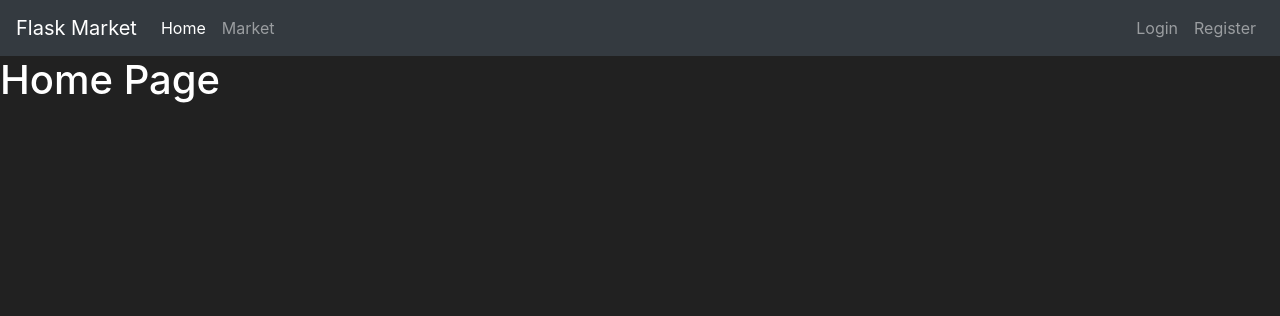
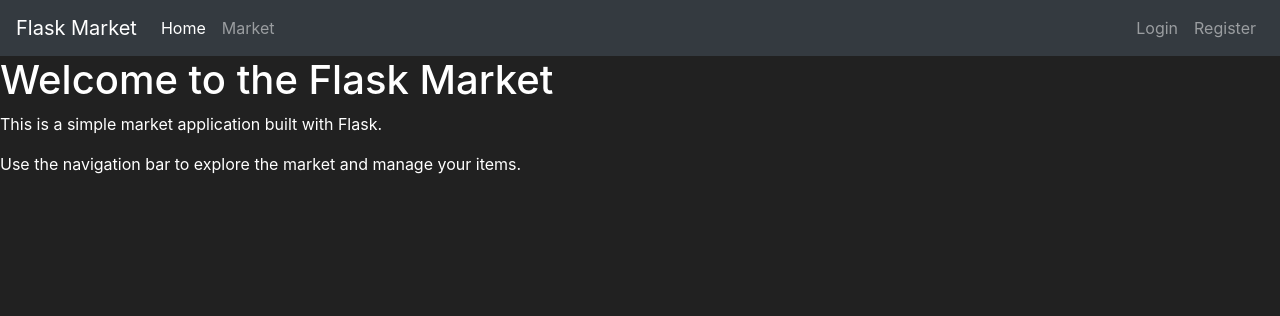
Before and after one commit to HarshalMeshram7/Flask-Market, a Flask app: page / in a window 1280 px wide. Shown: the top 316 px of the page. Run offline with Flask 3, Linux system fonts and the light colour scheme; some libraries are stand-ins or nearby versions.

Commit message:
template inheritance completed

```diff
--- a/market.py
+++ b/market.py
@@ -1,10 +1,10 @@
-from flask import Flask, render_template
+from flask import Flask, render_template, url_for
 
 app = Flask(__name__)
 
 @app.route("/")
 @app.route('/home')
-def hello_world():
+def home_page():
     return render_template('home.html')
 
 @app.route('/market')
--- /dev/null
+++ b/templates/base.html
@@ -0,0 +1,59 @@
+<!doctype html>
+<html lang="en">
+   <head>
+      <!-- Required meta tags -->
+      <meta charset="utf-8">
+      <meta name="viewport" content="width=device-width, initial-scale=1, shrink-to-fit=no">
+      <!-- Bootstrap CSS -->
+      <link rel="stylesheet" href="https://cdn.jsdelivr.net/npm/bootstrap@4.5.3/dist/css/bootstrap.min.css" integrity="sha384-TX8t27EcRE3e/ihU7zmQxVncDAy5uIKz4rEkgIXeMed4M0jlfIDPvg6uqKI2xXr2" crossorigin="anonymous">
+      <title>
+        {% block title %}
+
+        {% endblock %}
+      </Title>
+   </head>
+   <body>
+      <nav class="navbar navbar-expand-md navbar-dark bg-dark">
+      <a class="navbar-brand" href="#">Flask Market</a>
+      <button class="navbar-toggler" type="button" data-toggle="collapse" data-target="#navbarNav">
+        <span class="navbar-toggler-icon"></span>
+      </button>
+      <div class="collapse navbar-collapse" id="navbarNav">
+        <ul class="navbar-nav mr-auto">
+            <li class="nav-item active">
+                <a class="nav-link" href="{{ url_for('home_page') }}">Home <span class="sr-only">(current)</span></a>
+            </li>
+            <li class="nav-item">
+                <a class="nav-link" href="{{ url_for('market_page') }}">Market</a>
+            </li>
+        </ul>
+        <ul class="navbar-nav">
+            <li class="nav-item">
+                <a class="nav-link" href="#">Login</a>
+            </li>
+            <li class="nav-item">
+                <a class="nav-link" href="#">Register</a>
+            </li>
+        </ul>
+      </div>
+    </nav>
+      <!-- Future Content here -->
+        {% block content %}
+
+        {% endblock %}
+
+
+      <!-- Optional JavaScript -->
+      <!-- jQuery first, then Popper.js, then Bootstrap JS -->
+      <script src='https://kit.fontawesome.com/a076d05399.js'></script>
+      <script src="https://code.jquery.com/jquery-3.5.1.slim.min.js" integrity="sha384-DfXdz2htPH0lsSSs5nCTpuj/zy4C+OGpamoFVy38MVBnE+IbbVYUew+OrCXaRkfj" crossorigin="anonymous"></script>
+      <script src="https://cdn.jsdelivr.net/npm/popper.js@1.16.1/dist/umd/popper.min.js" integrity="sha384-9/reFTGAW83EW2RDu2S0VKaIzap3H66lZH81PoYlFhbGU+6BZp6G7niu735Sk7lN" crossorigin="anonymous"></script>
+      <script src="https://stackpath.bootstrapcdn.com/bootstrap/4.5.2/js/bootstrap.min.js" integrity="sha384-B4gt1jrGC7Jh4AgTPSdUtOBvfO8shuf57BaghqFfPlYxofvL8/KUEfYiJOMMV+rV" crossorigin="anonymous"></script>
+   </body>
+   <style>
+      body {
+      background-color: #212121;
+      color: white
+      }
+   </style>
+</html>
--- a/templates/home.html
+++ b/templates/home.html
@@ -1,59 +1,10 @@
-<!doctype html>
-<html lang="en">
-  <head>
-    <!-- Required meta tags -->
-    <meta charset="utf-8">
-    <meta name="viewport" content="width=device-width, initial-scale=1, shrink-to-fit=no">
+{% extends 'base.html' %}
+{% block title %}
+    Home Page
+{% endblock %}
 
-    <!-- Bootstrap CSS -->
-    <link rel="stylesheet" href="https://cdn.jsdelivr.net/npm/bootstrap@4.5.3/dist/css/bootstrap.min.css" integrity="sha384-TX8t27EcRE3e/ihU7zmQxVncDAy5uIKz4rEkgIXeMed4M0jlfIDPvg6uqKI2xXr2" crossorigin="anonymous">
-
-    <title>Home Page</title>
-  </head>
-  <body>
-    <nav class="navbar navbar-expand-md navbar-dark bg-dark">
-      <a class="navbar-brand" href="#">Flask Market</a>
-      <button class="navbar-toggler" type="button" data-toggle="collapse" data-target="#navbarNav">
-        <span class="navbar-toggler-icon"></span>
-      </button>
-      <div class="collapse navbar-collapse" id="navbarNav">
-        <ul class="navbar-nav mr-auto">
-            <li class="nav-item active">
-                <a class="nav-link" href="#">Home <span class="sr-only">(current)</span></a>
-            </li>
-            <li class="nav-item">
-                <a class="nav-link" href="#">Market</a>
-            </li>
-        </ul>
-        <ul class="navbar-nav">
-            <li class="nav-item">
-                <a class="nav-link" href="#">Login</a>
-            </li>
-            <li class="nav-item">
-                <a class="nav-link" href="#">Register</a>
-            </li>
-        </ul>
-      </div>
-    </nav>
-
-    <h1>Home Page</h1>
-
-    <!-- Optional JavaScript; choose one of the two! -->
-
-    <!-- Option 1: jQuery and Bootstrap Bundle (includes Popper) -->
-    <script src="https://code.jquery.com/jquery-3.5.1.slim.min.js" integrity="sha384-DfXdz2htPH0lsSSs5nCTpuj/zy4C+OGpamoFVy38MVBnE+IbbVYUew+OrCXaRkfj" crossorigin="anonymous"></script>
-    <script src="https://cdn.jsdelivr.net/npm/bootstrap@4.5.3/dist/js/bootstrap.bundle.min.js" integrity="sha384-ho+j7jyWK8fNQe+A12Hb8AhRq26LrZ/JpcUGGOn+Y7RsweNrtN/tE3MoK7ZeZDyx" crossorigin="anonymous"></script>
-
-    <!-- Option 2: jQuery, Popper.js, and Bootstrap JS
-    <script src="https://code.jquery.com/jquery-3.5.1.slim.min.js" integrity="sha384-DfXdz2htPH0lsSSs5nCTpuj/zy4C+OGpamoFVy38MVBnE+IbbVYUew+OrCXaRkfj" crossorigin="anonymous"></script>
-    <script src="https://cdn.jsdelivr.net/npm/popper.js@1.16.1/dist/umd/popper.min.js" integrity="sha384-9/reFTGAW83EW2RDu2S0VKaIzap3H66lZH81PoYlFhbGU+6BZp6G7niu735Sk7lN" crossorigin="anonymous"></script>
-    <script src="https://cdn.jsdelivr.net/npm/bootstrap@4.5.3/dist/js/bootstrap.min.js" integrity="sha384-w1Q4orYjBQndcko6MimVbzY0tgp4pWB4lZ7lr30WKz0vr/aWKhXdBNmNb5D92v7s" crossorigin="anonymous"></script>
-    -->
-  </body>
-  <style>
-      body {
-        background-color: #212121;
-        color: white
-      }
-  </style>
-</html>
+{% block content %}
+    <h1>Welcome to the Flask Market</h1>
+    <p>This is a simple market application built with Flask.</p>
+    <p>Use the navigation bar to explore the market and manage your items.</p>
+{% endblock %}
```
Also changed, not shown: templates/market.html (+6 -56 lines).
